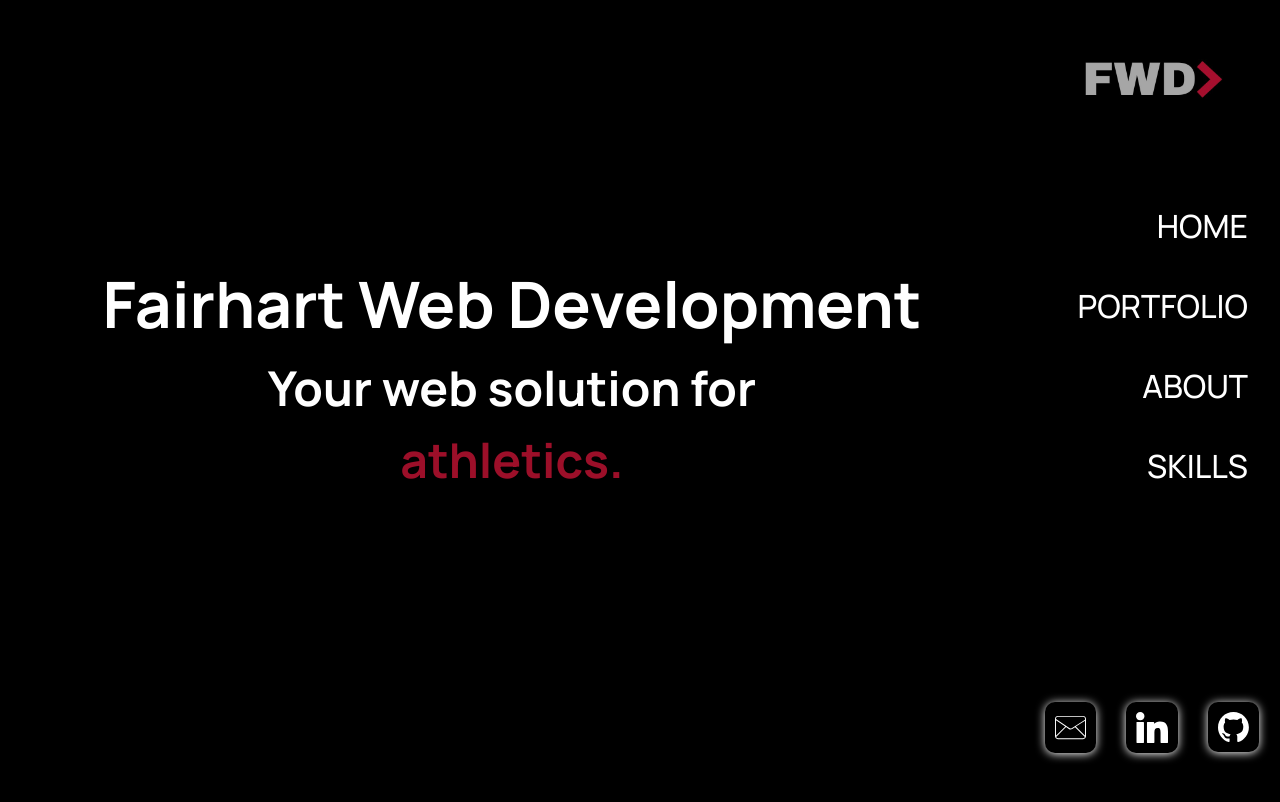
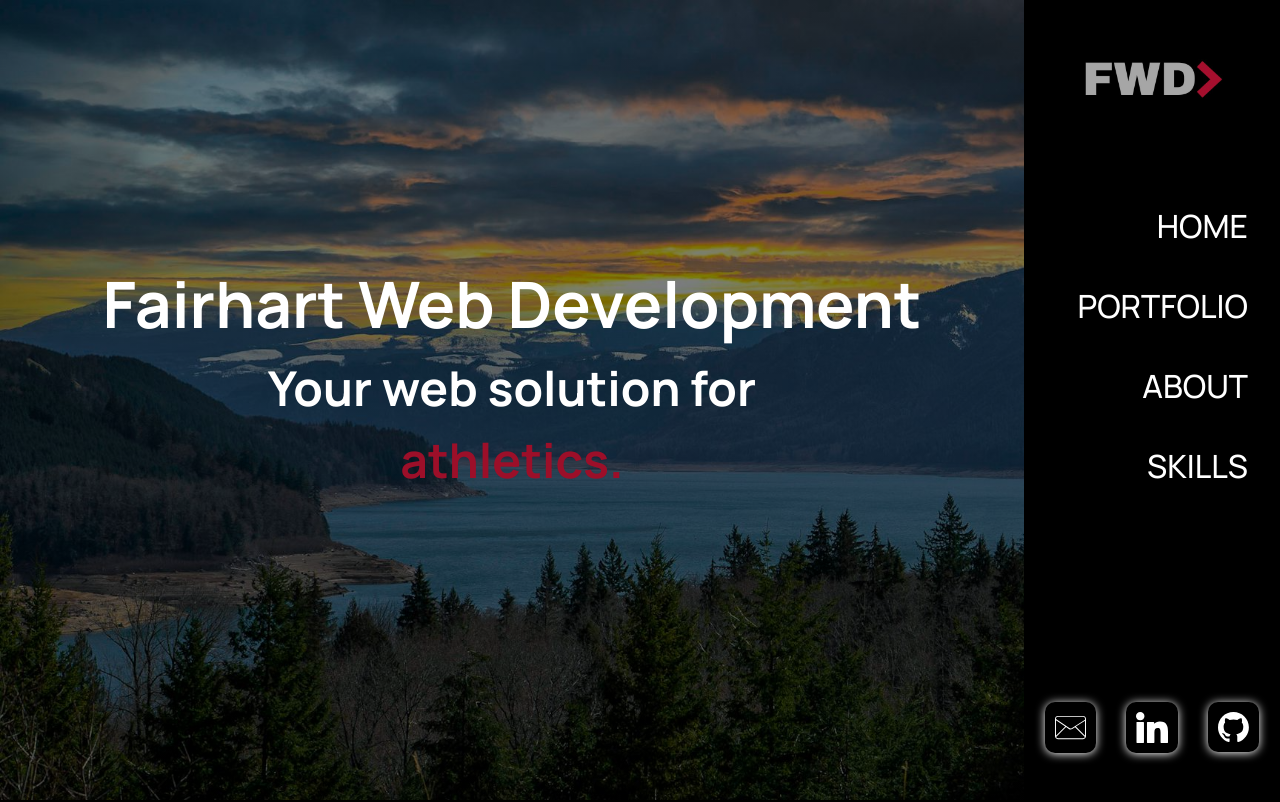
Before and after one commit to wazzupope/portfolio, a React (Vite) app: page / in a window 1280 px wide. Shown: the top 802 px of the page. Built offline with nearby package versions, Linux system fonts and the light colour scheme.

Commit message:
add background image to hero with linear gradient

```diff
--- a/src/Home.css
+++ b/src/Home.css
@@ -5,10 +5,15 @@
   justify-content: center;
   background-color: black;
   color: white;
+  background-image:
+    linear-gradient(rgba(0, 0, 0, 0.5), rgba(0, 0, 0, 0.5)),
+    url('/assets/pexels-jayrocky-479671953-16134501.jpg');
+  background-size: cover;
 }
 
 #hero-header {
   text-align: center;
+  background: transparent;
 }
 
 #hero-subheader {
@@ -18,10 +23,12 @@
   height: 2rem;
   padding-bottom: 4em;
   text-align: center;
+  background: transparent;
 }
 
 #hero-subheader span {
   color: #9c0f29;
+  background: transparent;
 }
 
 @media screen and (max-width: 767px) {
```
